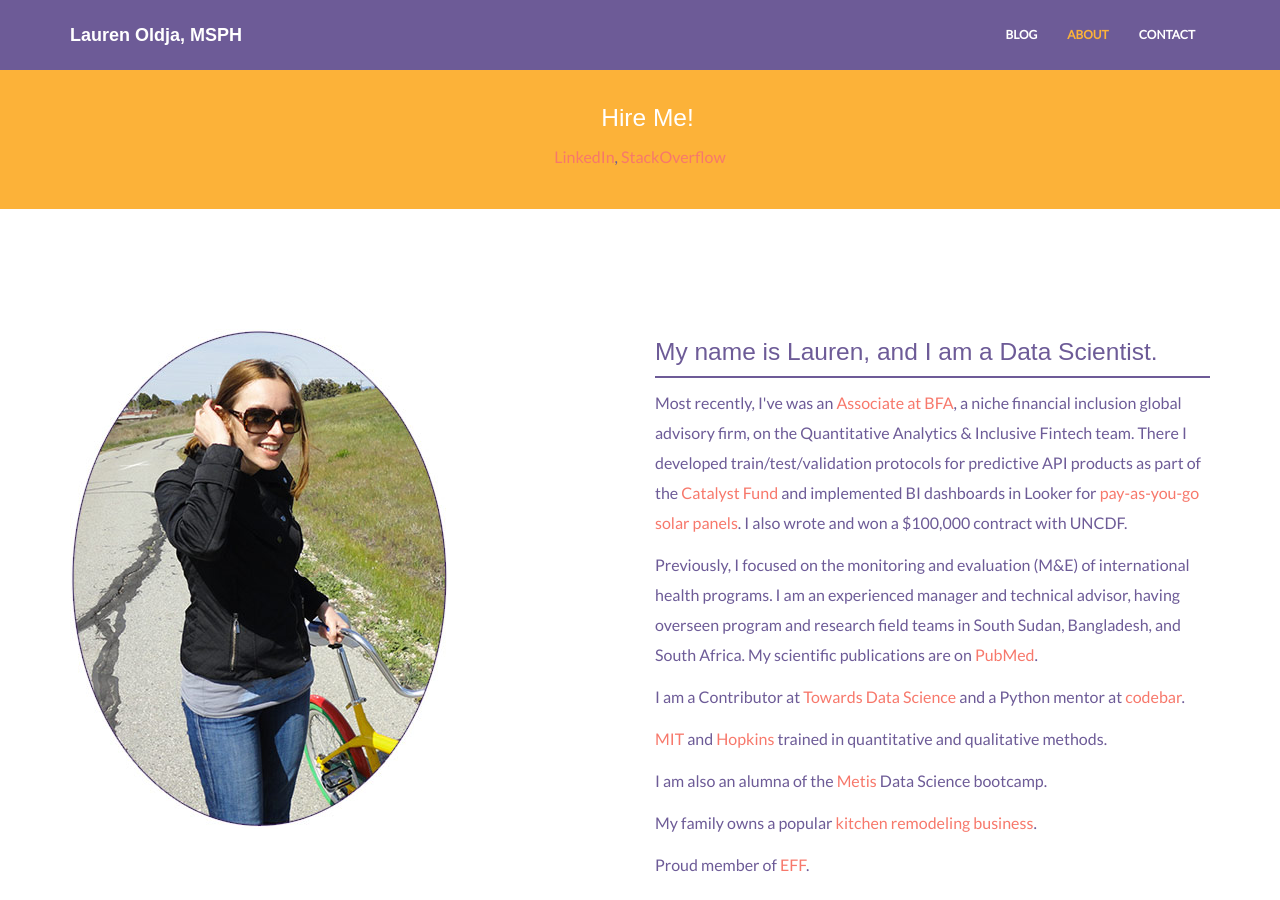
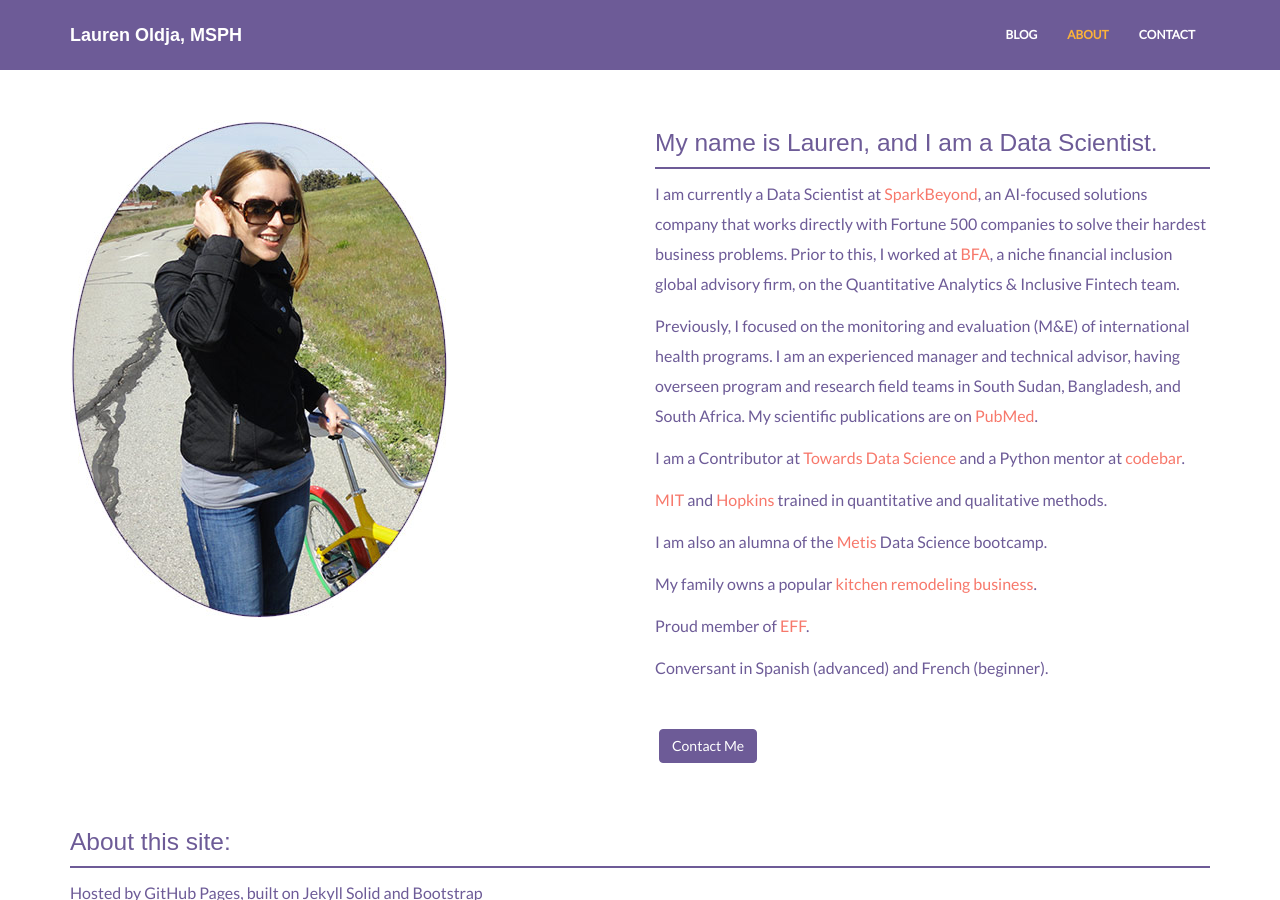
Before and after one commit to loldja/loldja.github.io, a Jekyll site: the page built from about.html, in a window 1280 px wide and 900 px high. Built offline with Jekyll 4.4.1, drawn with Linux system fonts in a browser that asks for light colours; nearby versions of some CDN libraries.

Commit message:
remove hire me

```diff
--- a/_includes/wrap.html
+++ b/_includes/wrap.html
@@ -1,10 +1,10 @@
 
-
+<!--
 <div id="blue">
     <div class="container">
         <div class="row centered">
 			<h3>Hire Me!</h3><p><a href="https://www.linkedin.com/in/loldja/" target="_new">LinkedIn</a>, <a href="https://stackoverflow.com/users/6905440" target="_new">StackOverflow</a></p>
-            <!-- <h3>{% if page.wrap_title %}{{ page.wrap_title }}{% else %}{{ page.title }}{% endif %}</h3> -->
+            *comment out* <h3>{% if page.wrap_title %}{{ page.wrap_title }}{% else %}{{ page.title }}{% endif %}</h3>  *end comment out*
         </div>
     </div>
-</div>
+</div> -->
--- a/about.html
+++ b/about.html
@@ -12,7 +12,7 @@
 		<div class="col-lg-6">
             <h4>My name is Lauren, and I am a Data Scientist.</h4>
             <div class="hline"></div>
-            <p>Most recently, I've was an <a href="http://www.bfaglobal.com/" target="_new">Associate at BFA</a>, a niche financial inclusion global advisory firm, on the Quantitative Analytics &amp; Inclusive Fintech team. There I developed train/test/validation protocols for predictive API products as part of the <a href="https://www.crunchbase.com/organization/catalyst-fund" target="_new">Catalyst Fund</a> and implemented BI dashboards in Looker for <a href="https://www.newyorker.com/magazine/2017/06/26/the-race-to-solar-power-africa" target="_new">pay-as-you-go solar panels</a>. I also wrote and won a $100,000 contract with UNCDF.</p>
+            <p>I am currently a Data Scientist at <a href="http://www.sparkbeyond.com/" target="_new">SparkBeyond</a>, an AI-focused solutions company that works directly with Fortune 500 companies to solve their hardest business problems. Prior to this, I worked at <a href="http://www.bfaglobal.com/" target="_new">BFA</a>, a niche financial inclusion global advisory firm, on the Quantitative Analytics &amp; Inclusive Fintech team.</p>
             <p>Previously, I focused on the monitoring and evaluation (M&amp;E) of international health programs. I am an experienced manager and technical advisor, having overseen program and research field teams in South Sudan, Bangladesh, and South Africa. My scientific publications are on <a href="https://www.ncbi.nlm.nih.gov/pubmed/?term=Oldja+L" target="_new">PubMed</a>.</p>
 			<p>I am a Contributor at <a href="http://towardsdatascience.com/" target="_new">Towards Data Science</a> and a Python mentor at <a href="http://codebar.io/" target="_new">codebar</a>.</p>
 			<p><a href="http://dusp.mit.edu/" target="_new">MIT</a> and <a href="http://www.jhsph.edu/departments/international-health" target="_new">Hopkins</a> trained in quantitative and qualitative methods.</p>
```
